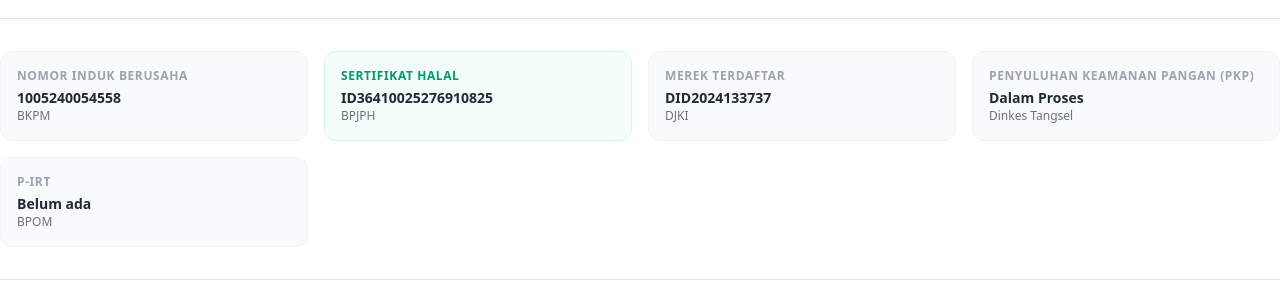
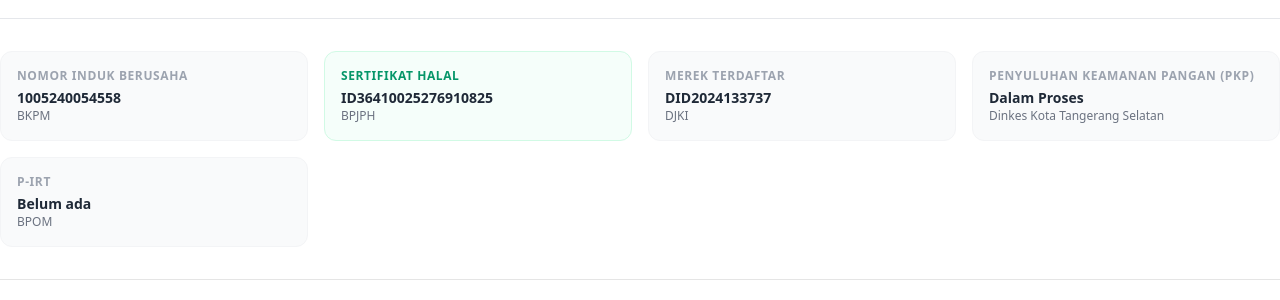
Before and after one commit to dapoerela85/dapoerela85.github.io, a Jekyll site: the page built from index.html, in a window 1280 px wide and 900 px high, scrolled down 1447 px. Shown: the part 520-820 px from the top of the window. Built offline with Jekyll 4.4.1, drawn with Linux system fonts in a browser that asks for light colours; nearby versions of some CDN libraries.

Commit message:
Update _config.yml

```diff
--- a/_config.yml
+++ b/_config.yml
@@ -23,7 +23,7 @@ legalitas:
       url: "https://haki.id/merek/DID2024133737"
   pkp:
     - nomor: Dalam Proses
-      instansi: Dinkes Tangsel
+      instansi: Dinkes Kota Tangerang Selatan
   pirt:
     - nomor: Belum ada
       instansi: BPOM
```
